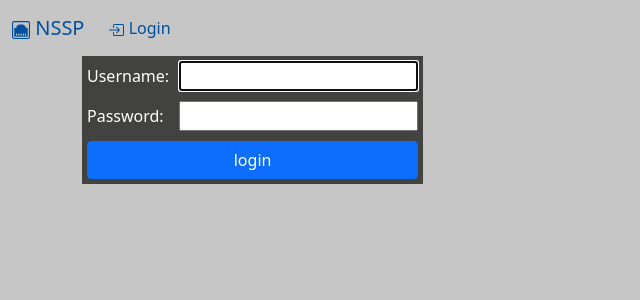
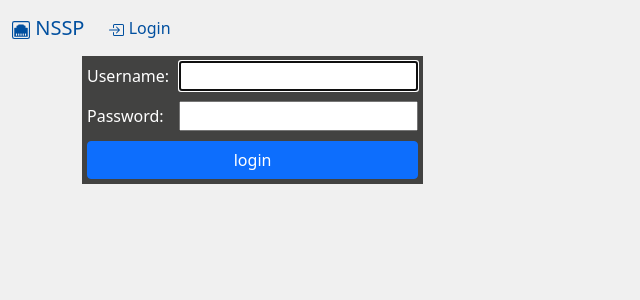
Before and after one commit to UKB-IT-Sec/NAC-Service-Portal, a Django app: page /accounts/login/ in a window 1280 px wide. Shown: the top 300 px of the page, without its empty margins (0-640 px from the left). Run offline with Django 5.2, Linux system fonts and the light colour scheme; parts of the project's set-up code (start-up, migrations or seed data) failed here and were passed over.

Commit message:
Made background color lighter

```diff
--- a/src/static/default.css
+++ b/src/static/default.css
@@ -1,5 +1,5 @@
 body {
-	background: #c6c6c6;
+	background: #f0f0f0;
 	color: #424241;
 }
 a:link{
```
